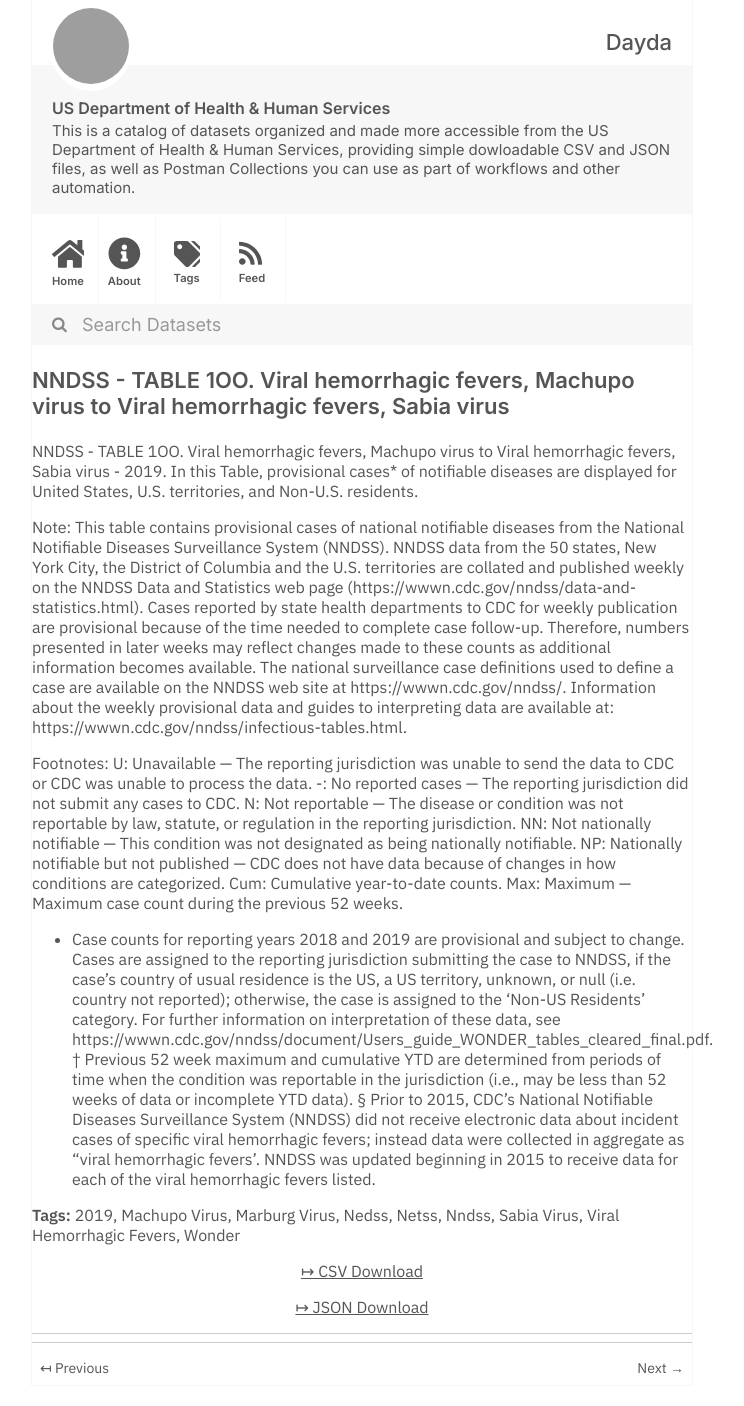
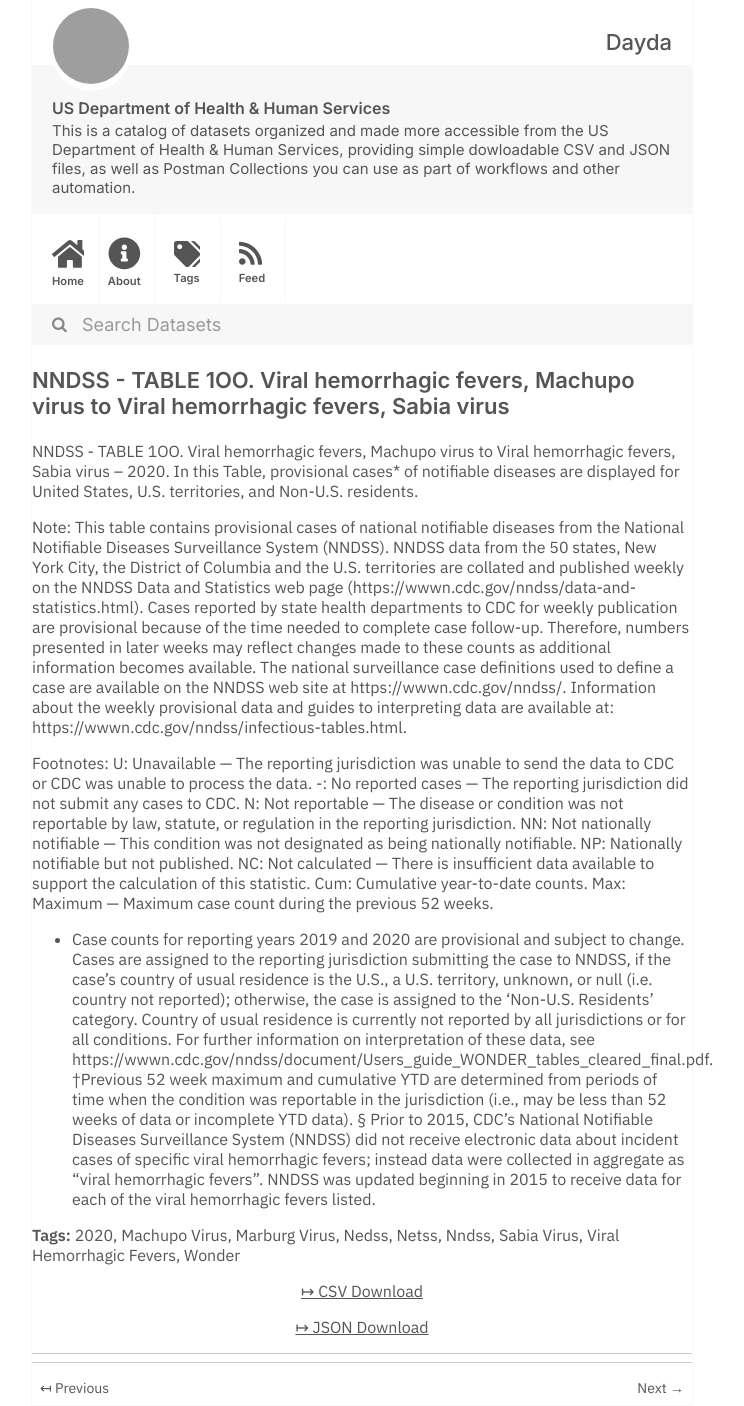
Before and after one commit to dayda-entities/us-department-of-health-and-human-services, a Jekyll site: the page built from _posts/2020-11-10-nndss-table-1oo-viral-hemorrha.md, in a window 1280 px wide. Shown: the whole page, without its empty margins (278-1022 px from the left). Built offline with Jekyll 4.4.1, drawn with Linux system fonts in a browser that asks for light colours; grey boxes are pictures that could not be loaded.

Commit message:
Publish Data

```diff
--- a/_posts/2020-11-10-nndss-table-1oo-viral-hemorrha.md
+++ b/_posts/2020-11-10-nndss-table-1oo-viral-hemorrha.md
@@ -2,12 +2,12 @@
 title: >-
   NNDSS - TABLE 1OO. Viral hemorrhagic fevers, Machupo virus to Viral
   hemorrhagic fevers, Sabia virus
-created: '2020-11-10T16:16:31.536085'
-modified: '2021-04-21T22:46:07.601102'
+created: '2020-11-10T16:16:36.958542'
+modified: '2021-04-13T00:08:20.526539'
 state: active
 type: dataset
 tags:
-  - '2019'
+  - '2020'
   - Machupo Virus
   - Marburg Virus
   - Nedss
@@ -17,12 +17,12 @@ tags:
   - Viral Hemorrhagic Fevers
   - Wonder
 groups: []
-csv_url: 'https://data.cdc.gov/api/views/5nfe-wsjn/rows.csv?accessType=DOWNLOAD'
-json_url: 'https://data.cdc.gov/api/views/5nfe-wsjn/rows.json?accessType=DOWNLOAD'
+csv_url: 'https://data.cdc.gov/api/views/g3g2-srtq/rows.csv?accessType=DOWNLOAD'
+json_url: 'https://data.cdc.gov/api/views/g3g2-srtq/rows.json?accessType=DOWNLOAD'
 layout: post
 
 ---
-NNDSS - TABLE 1OO. Viral hemorrhagic fevers, Machupo virus to Viral hemorrhagic fevers, Sabia virus - 2019. In this Table, provisional cases* of notifiable diseases are displayed for United States, U.S. territories, and Non-U.S. residents.
+NNDSS - TABLE 1OO. Viral hemorrhagic fevers, Machupo virus to Viral hemorrhagic fevers, Sabia virus – 2020. In this Table, provisional cases* of notifiable diseases are displayed for United States, U.S. territories, and Non-U.S. residents.
 
 Note:
 This table contains provisional cases of national notifiable diseases from the National Notifiable Diseases Surveillance System (NNDSS). NNDSS data from the 50 states, New York City, the District of Columbia and the U.S. territories are collated and published weekly on the NNDSS Data and Statistics web page (https://wwwn.cdc.gov/nndss/data-and-statistics.html). Cases reported by state health departments to CDC for weekly publication are provisional because of the time needed to complete case follow-up. Therefore, numbers presented in later weeks may reflect changes made to these counts as additional information becomes available. The national surveillance case definitions used to define a case are available on the NNDSS web site at https://wwwn.cdc.gov/nndss/. Information about the weekly provisional data and guides to interpreting data are available at: https://wwwn.cdc.gov/nndss/infectious-tables.html.
@@ -32,9 +32,10 @@ U: Unavailable — The reporting jurisdiction was unable to send the data to CDC
 -: No reported cases — The reporting jurisdiction did not submit any cases to CDC.
 N: Not reportable — The disease or condition was not reportable by law, statute, or regulation in the reporting jurisdiction.
 NN: Not nationally notifiable — This condition was not designated as being nationally notifiable.
-NP: Nationally notifiable but not published — CDC does not have data because of changes in how conditions are categorized.
+NP: Nationally notifiable but not published.
+NC: Not calculated — There is insufficient data available to support the calculation of this statistic.
 Cum: Cumulative year-to-date counts.
 Max: Maximum — Maximum case count during the previous 52 weeks.
-* Case counts for reporting years 2018 and 2019 are provisional and subject to change. Cases are assigned to the reporting jurisdiction submitting the case to NNDSS, if the case's country of usual residence is the US, a US territory, unknown, or null (i.e. country not reported); otherwise, the case is assigned to the 'Non-US Residents' category. For further information on interpretation of these data, see https://wwwn.cdc.gov/nndss/document/Users_guide_WONDER_tables_cleared_final.pdf.
-† Previous 52 week maximum and cumulative YTD are determined from periods of time when the condition was reportable in the jurisdiction (i.e., may be less than 52 weeks of data or incomplete YTD data).
-§ Prior to 2015, CDC's National Notifiable Diseases Surveillance System (NNDSS) did not receive electronic data about incident cases of specific viral hemorrhagic fevers; instead data were collected in aggregate as "viral hemorrhagic fevers'. NNDSS was updated beginning in 2015 to receive data for each of the viral hemorrhagic fevers listed.
+* Case counts for reporting years 2019 and 2020 are provisional and subject to change. Cases are assigned to the reporting jurisdiction submitting the case to NNDSS, if the case's country of usual residence is the U.S., a U.S. territory, unknown, or null (i.e. country not reported); otherwise, the case is assigned to the 'Non-U.S. Residents' category. Country of usual residence is currently not reported by all jurisdictions or for all conditions. For further information on interpretation of these data, see https://wwwn.cdc.gov/nndss/document/Users_guide_WONDER_tables_cleared_final.pdf.
+†Previous 52 week maximum and cumulative YTD are determined from periods of time when the condition was reportable in the jurisdiction (i.e., may be less than 52 weeks of data or incomplete YTD data).
+§ Prior to 2015, CDC's National Notifiable Diseases Surveillance System (NNDSS) did not receive electronic data about incident cases of specific viral hemorrhagic fevers; instead data were collected in aggregate as "viral hemorrhagic fevers". NNDSS was updated beginning in 2015 to receive data for each of the viral hemorrhagic fevers listed.
```
